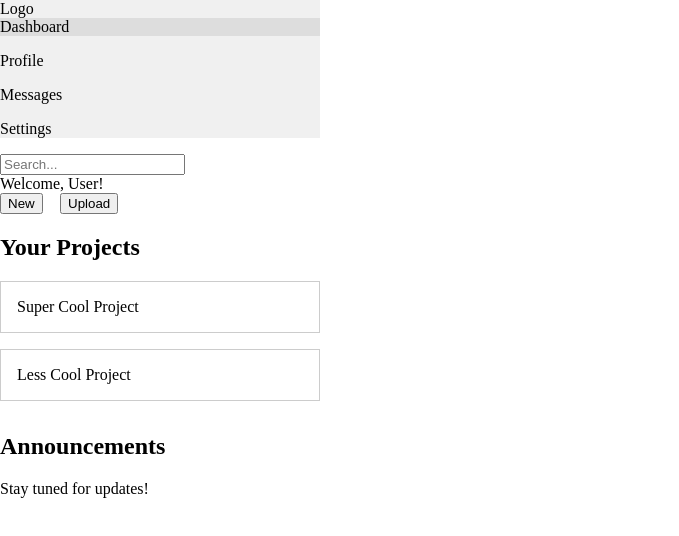
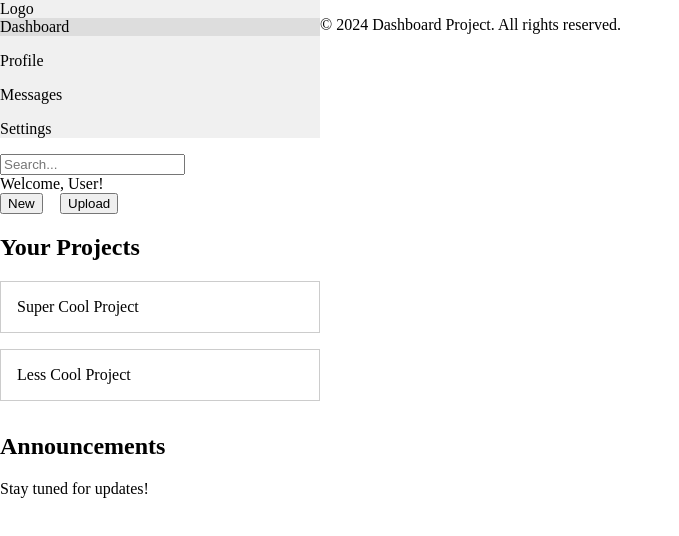
Before and after one commit to Sshahryar/odin-AdminDashboard, a plain HTML site: page index.html in a window 1280 px wide. Shown: the whole page, without its empty margins (0-679 px from the left). Drawn offline with Linux system fonts and the light colour scheme.

Commit message:
added footer

```diff
--- a/index.html
+++ b/index.html
@@ -31,6 +31,13 @@
                 <p>Stay tuned for updates!</p>
             </div>
         </div>
+        </div>
+        <div class="footer">
+            <p>© 2024 Dashboard Project. All rights reserved.</p>
+        </div>
     </div>
 </body>
 </html>
+    </div>
+</body>
+</html>
```
